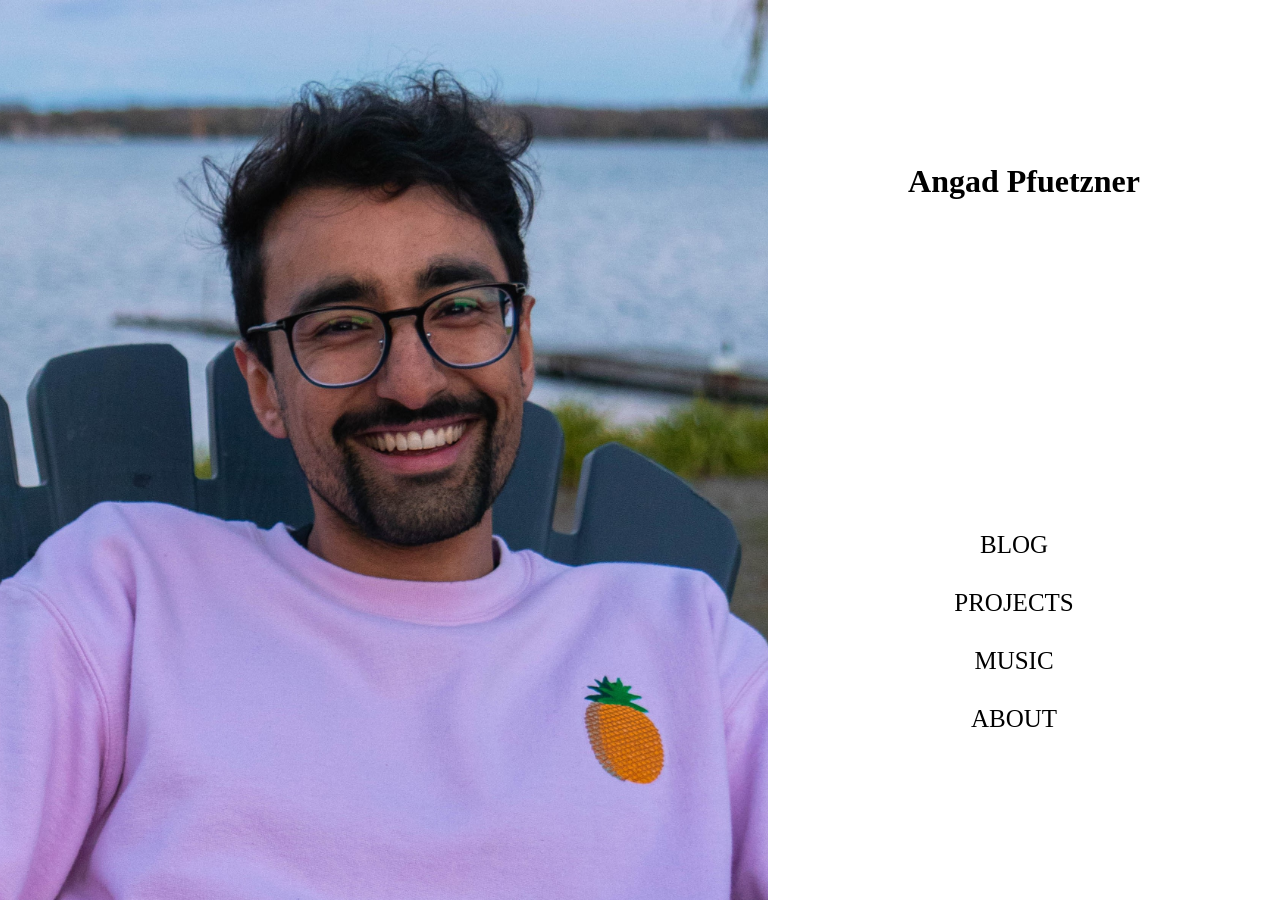
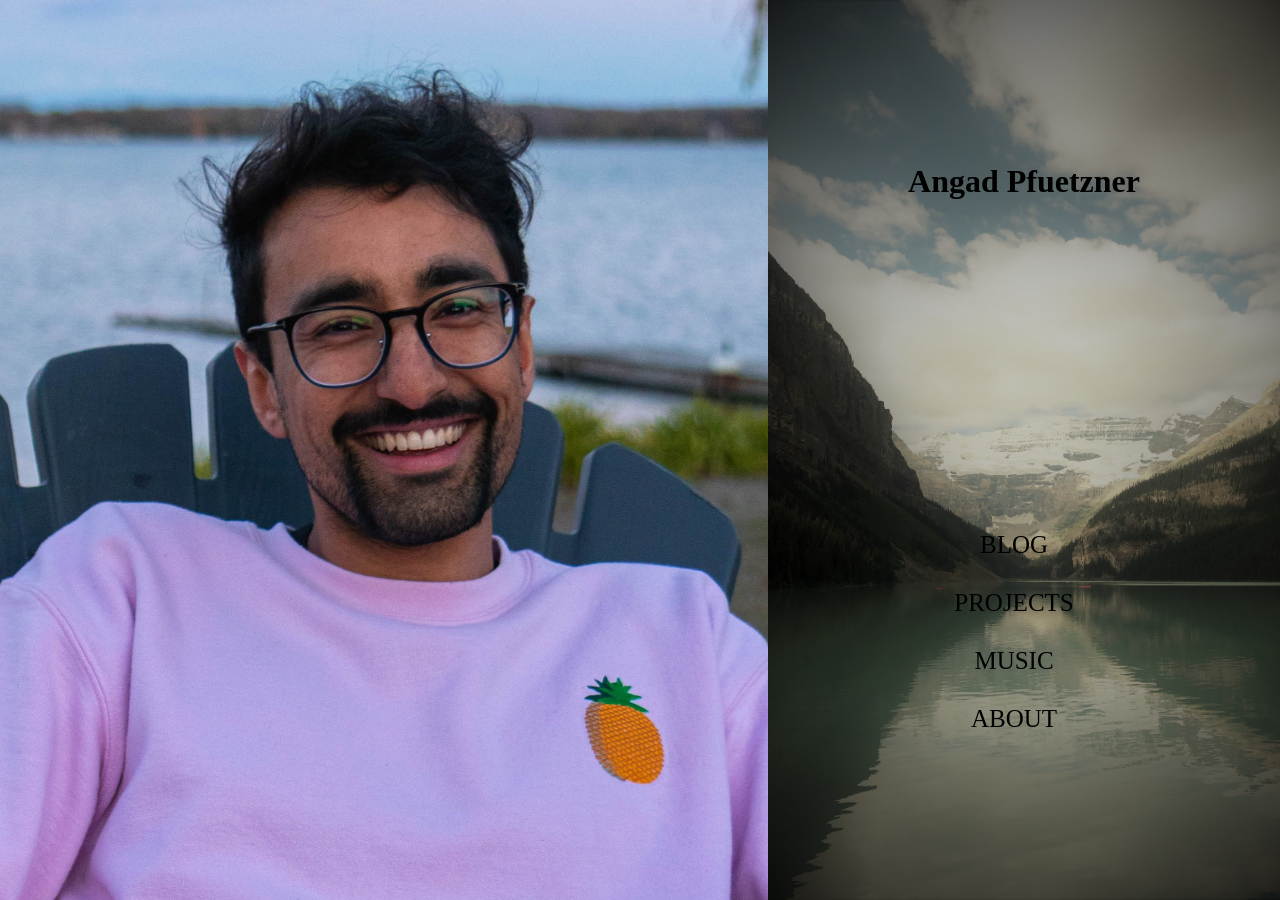
Before and after one commit to Angad99/Angad99.github.io, a Jekyll site: the page built from index.html, in a window 1280 px wide. Built offline with Jekyll 4.4.1, drawn with Linux system fonts in a browser that asks for light colours.

Commit message:
add bg image left side

```diff
--- a/_sass/homepage.scss
+++ b/_sass/homepage.scss
@@ -7,6 +7,11 @@
 	display: flex;
 	flex-wrap: wrap;
 	width:40%;
+
+	background-image: url("/images/Louise_edit.jpg");
+	background-position: center top;
+	background-repeat: no-repeat;
+	background-size: cover;
 }
 
 .homepagename {
```
Also changed, not shown: images/Louise_edit.jpg (added).
